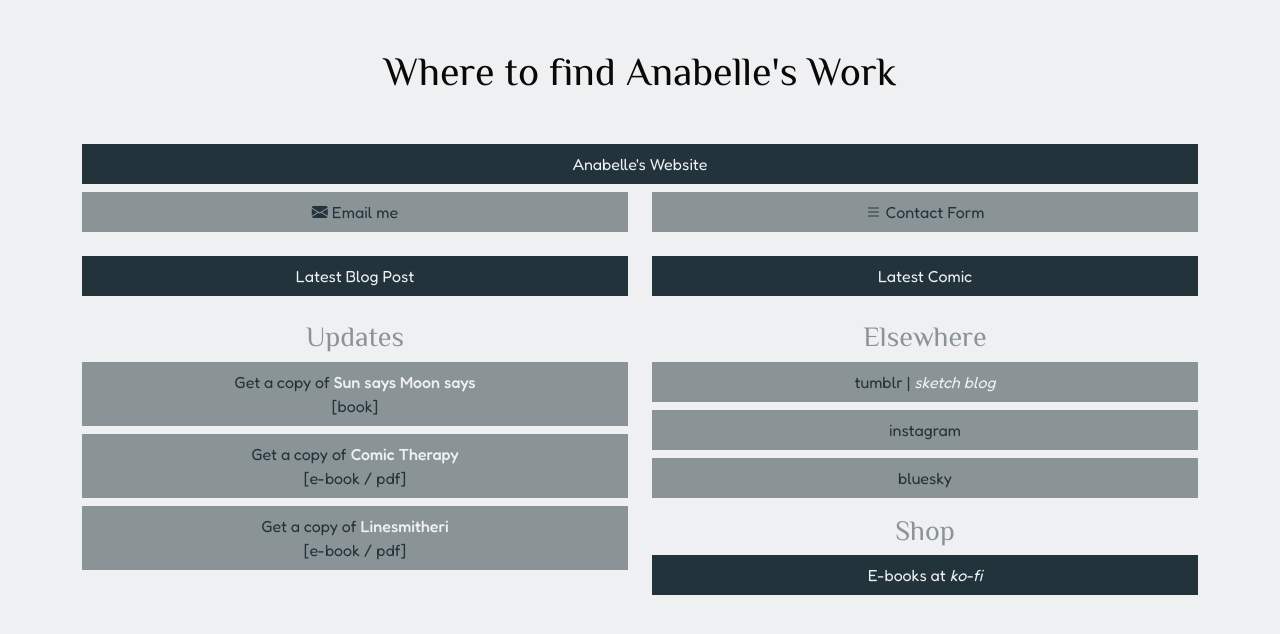
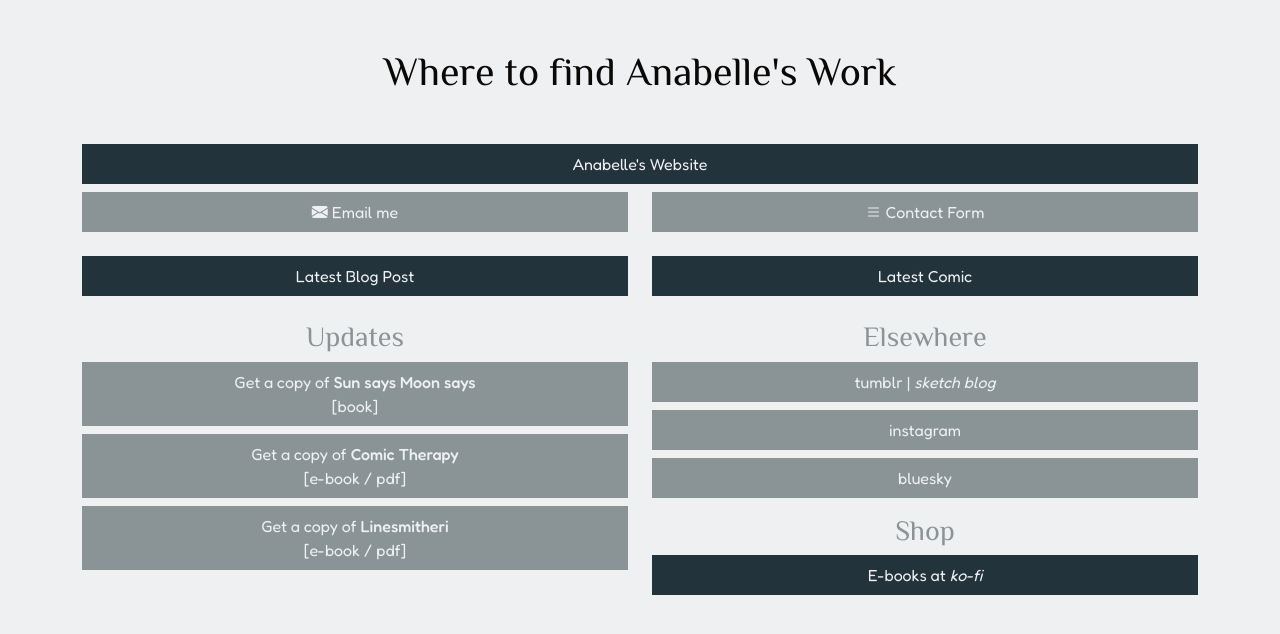
Before and after one commit to nabelore/nabelore.github.io, a Jekyll site: the page built from assets/html/links.html, in a window 1280 px wide. Shown: the top 634 px of the page. Built offline with Jekyll 4.4.1, drawn with Linux system fonts in a browser that asks for light colours.

Commit message:
Update main2.scss

```diff
--- a/_sass/main2.scss
+++ b/_sass/main2.scss
@@ -253,7 +253,7 @@ a.button.primary li > i{
 		padding: .5rem;
 		margin-bottom:.5rem;
 		background-color: $colo-accent2;
-		color: $colo-dark2;
+		color: $colo-light;
 	}
 
 	ul.linksPage > a.button.primary li,
```
